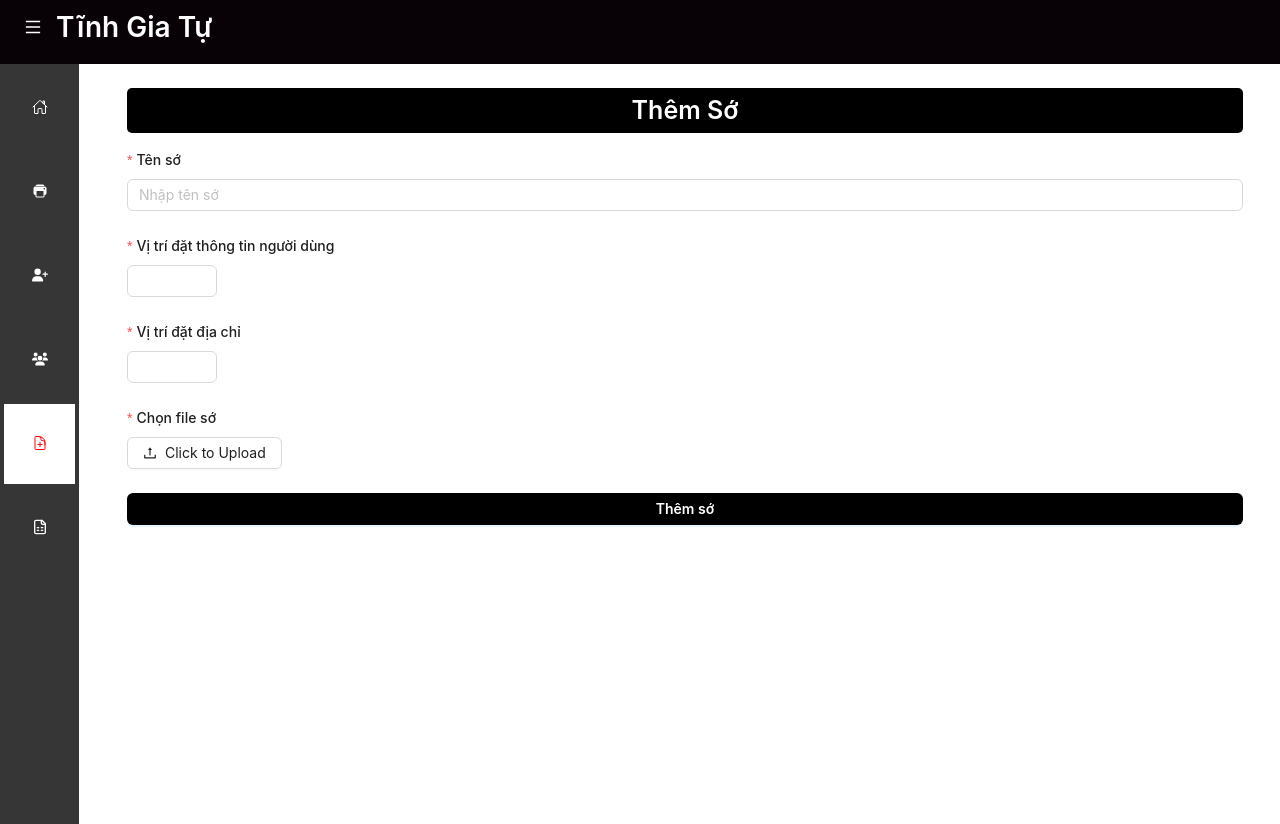
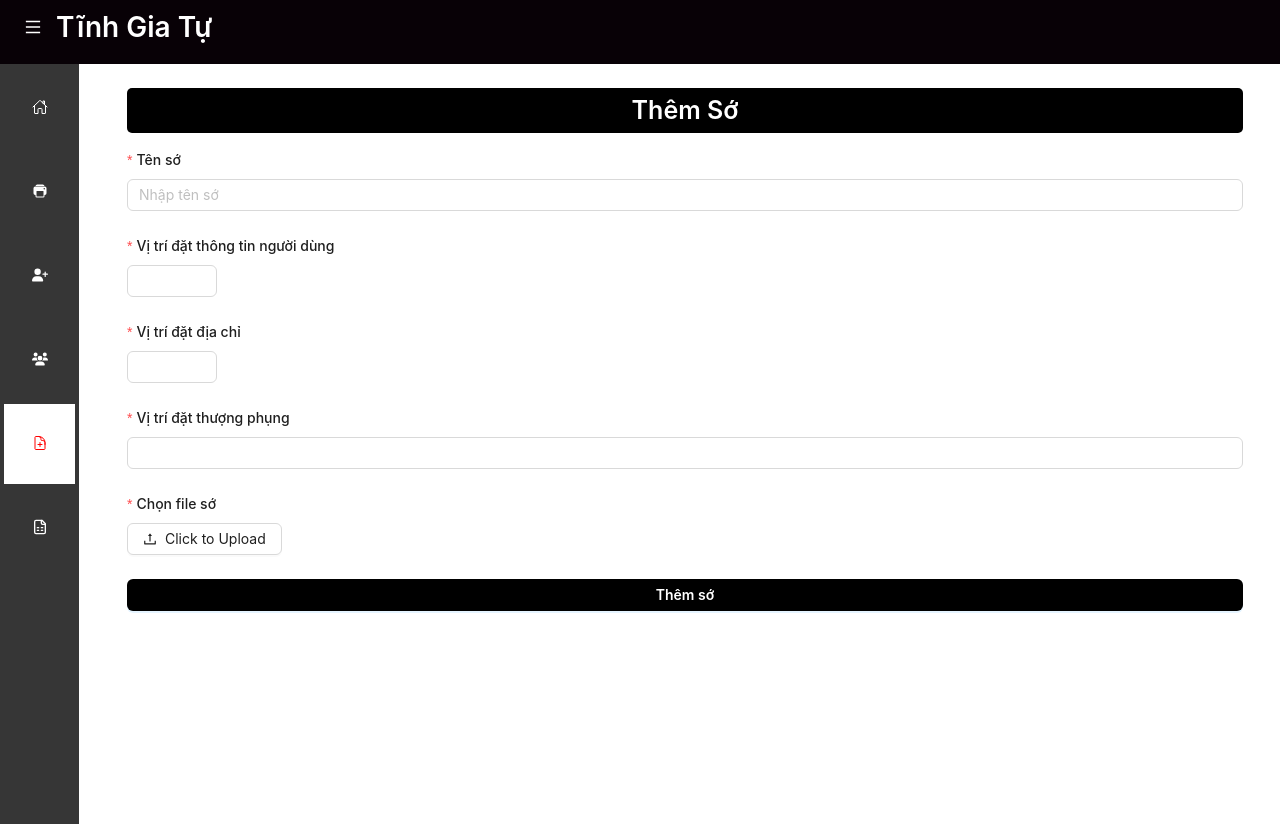
Before and after one commit to dokhacduong1/InSoClient, a React (Vite) app: page /add-sheet in a window 1280 px wide. Built offline with nearby package versions, Linux system fonts and the light colour scheme.

Commit message:
update-9

```diff
--- a/src/helpers/modelHelper.js
+++ b/src/helpers/modelHelper.js
@@ -61,11 +61,14 @@ export const handleUpdateDataInfo = (form, setIsModalOpen, record) => {
 };
 
 export const handleUpdateSheet = (form, setIsModalOpen, record) => {
+    console.log(record)
+    const positionSurname = `${record.positionSurname?.column}/${record.positionSurname?.row}`
     //tạo một object rỗng để lưu giá trị của form
     const defaultValue = {
        title: record.title,
        positionAddress: record.positionAddress,
        positionUserInfo: record.positionUserInfo,
+       positionSurname:positionSurname
     };
 
 
--- a/src/pages/addSheet/index.jsx
+++ b/src/pages/addSheet/index.jsx
@@ -10,6 +10,17 @@ function AddSheet() {
   const onFinish = async (values) => {
     try {
       setLoading(true);
+      const regex = /^\d+\/\d+$/;
+      if (!regex.test(values?.positionSurname)) {
+        messageApi.open({
+          type: "error",
+          content: `Định dạng không hợp lệ. Vui lòng nhập lại số hàng/số cột theo định dạng "x/y"`,
+        });
+        setLoading(false);
+        return;
+      }
+
+
       if (!values.file) {
         setLoading(false);
         return;
@@ -28,6 +39,7 @@ function AddSheet() {
       formData.append("title", values.title);
       formData.append("positionAddress", values.positionAddress);
       formData.append("positionUserInfo", values.positionUserInfo);
+      formData.append("positionSurname", values?.positionSurname);
       const result = await createSheet(formData);
       if (result.code === 200) {
         form.resetFields();
@@ -104,6 +116,19 @@ function AddSheet() {
                 <InputNumber min={1} />
               </Form.Item>
               <Form.Item
+                rules={[
+                  {
+                    required: true,
+                    message: "Vui lòng nhập vị trí đặt thượng phụng",
+                  },
+                ]}
+                name={"positionSurname"}
+                label="Vị trí đặt thượng phụng"
+              >
+                <Input />
+
+              </Form.Item>
+              <Form.Item
                 name={"file"}
                 rules={[
                   {
@@ -121,7 +146,7 @@ function AddSheet() {
                   beforeUpload={(file) => {
                     const isExcel =
                       file.type ===
-                        "application/vnd.openxmlformats-officedocument.spreadsheetml.sheet" ||
+                      "application/vnd.openxmlformats-officedocument.spreadsheetml.sheet" ||
                       file.type === "application/vnd.ms-excel";
                     if (!isExcel) {
                       message.error(
--- a/src/pages/manageSheet/formEdit.jsx
+++ b/src/pages/manageSheet/formEdit.jsx
@@ -19,7 +19,17 @@ function FormEdit({ record, fetchApi }) {
         return;
 
       }
-      console.log(values);
+      const regex = /^\d+\/\d+$/;
+      if (!regex.test(values?.positionSurname)) {
+        messageApi.open({
+          type: "error",
+          content: `Định dạng không hợp lệ. Vui lòng nhập lại số hàng/số cột theo định dạng "x/y"`,
+        });
+        setLoading(false);
+        return;
+      }
+
+
       const file = values.file[0].originFileObj;
       const isExcel =
         file.type ===
@@ -34,6 +44,7 @@ function FormEdit({ record, fetchApi }) {
       formData.append("title", values.title);
       formData.append("positionAddress", values.positionAddress);
       formData.append("positionUserInfo", values.positionUserInfo);
+      formData.append("positionSurname", values?.positionSurname);
       formData.append("_id", record._id);
       const result = await editSheet(formData);
       if (result.code === 200) {
@@ -124,6 +135,19 @@ function FormEdit({ record, fetchApi }) {
               <InputNumber min={1} />
             </Form.Item>
             <Form.Item
+              rules={[
+                {
+                  required: true,
+                  message: "Vui lòng nhập vị trí đặt thượng phụng",
+                },
+              ]}
+              name={"positionSurname"}
+              label="Vị trí đặt thượng phụng"
+            >
+              <Input />
+
+            </Form.Item>
+            <Form.Item
               name={"file"}
               rules={[
                 {
--- a/src/utils/api-domain.js
+++ b/src/utils/api-domain.js
@@ -1,2 +1,2 @@
-export const DOMAIN = "in-so-api.vercel.app"
-// export const DOMAIN ="localhost:3001"
+// export const DOMAIN = "in-so-api.vercel.app"
+export const DOMAIN ="localhost:3001"
--- a/src/utils/client/request.js
+++ b/src/utils/client/request.js
@@ -1,7 +1,7 @@
 import { DOMAIN } from "../api-domain";
 
 //const API_DOMAIN = `http://${DOMAIN}:3001/api/v1/client`;
-const API_DOMAIN = `https://${DOMAIN}/api/v1/client`;
+const API_DOMAIN = `http://${DOMAIN}/api/v1/client`;
 
 export const Get = async (path, options, link = API_DOMAIN) => {
 
```
Lines whose indentation alone changed are shown as unchanged.
